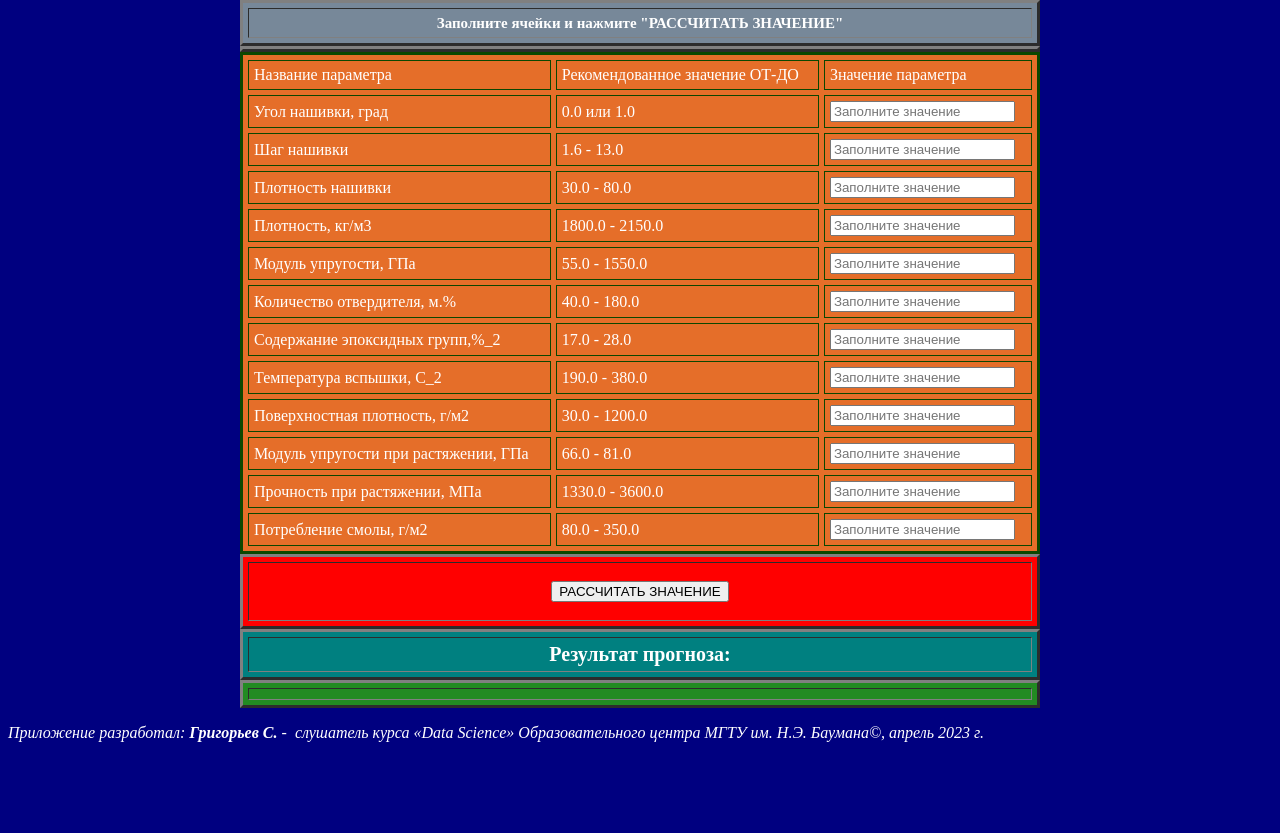
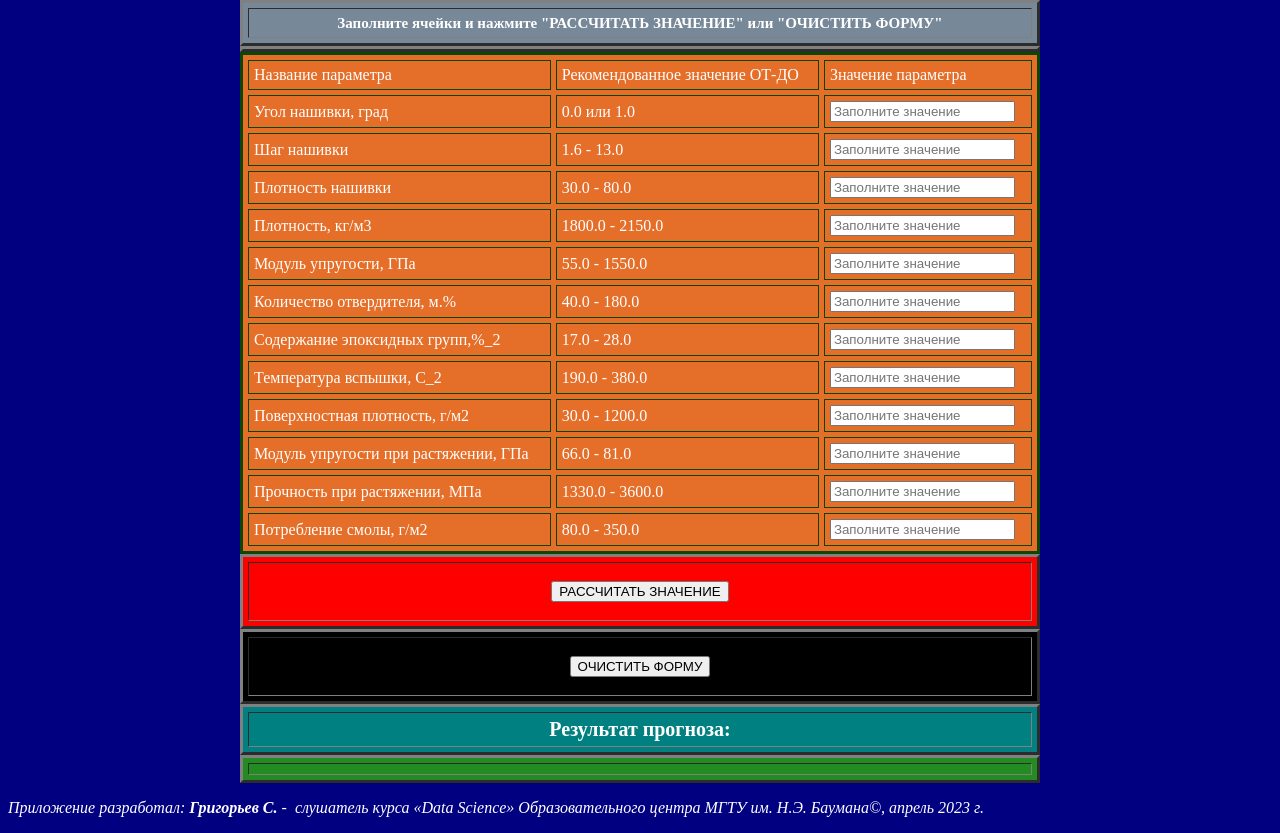
Before and after one commit to Grain1963/MHTS_Diploma, a Python web app: template Diploma_block5_flask/templates/main.html in a window 1280 px wide. Shown: the part 142-975 px from the top of the page. Before the commit the page ends 884 px from the top, so only its background shows below. Run offline with Jinja, Linux system fonts and the light colour scheme; the template is opened without the code that fills it, so the values that code supplies are empty.

Commit message:
Add files via upload
Поправлены отступы

```diff
--- a/Diploma_block5_flask/templates/main.html
+++ b/Diploma_block5_flask/templates/main.html
@@ -3,7 +3,9 @@
 <html>
 <head>
     <meta http-equiv="Content-Type" content="text/html; charset=utf-8">
-<h3 class="text-muted"><span style="color:#ffffff;"><span style="font-size: 20px;"><span style="font-family: Times New Roman,Times,serif;"><em>Проект 'Композиционные материалы'</em></span></span></span></h3>
+    <h3 class="text-muted"><span style="color:#ffffff;"><span style="font-size: 20px;"><span style="font-family: Times New Roman,Times,serif;"><em>Проект 'Композиционные материалы'</em></span></span></span>
+    </h3>
+
     <table align="center" bgcolor="Teal" border="3" cellpadding="5" cellspacing="5" dir="ltr" width="800px">
 	<tbody>
 		<tr>
@@ -16,92 +18,101 @@
     <table align="center" bgcolor="LightSlateGray" border="3" cellpadding="5" cellspacing="5" dir="ltr" width="800px">
 	    <tbody>
 		<tr>
-			<th><span style="font-size: 15px;"><span style="font-family: Times New Roman,Times,serif;"><span style="color: #ffffff;">Заполните ячейки и нажмите &quot;РАССЧИТАТЬ ЗНАЧЕНИЕ&quot;</span></span></span></th>
+			<th><span style="font-size: 15px;"><span style="font-family: Times New Roman,Times,serif;"><span style="color: #ffffff;">Заполните ячейки и нажмите &quot;РАССЧИТАТЬ ЗНАЧЕНИЕ&quot; или &quot;ОЧИСТИТЬ ФОРМУ&quot; </span></span></span></th>
 		</tr>
 	</tbody>
     </table>
 </head>
- <body><table align="center" bgcolor="#a2541" border="3" cellpadding="5" cellspacing="5" dir="ltr" width="800px">
-    <form action="" method="post">
+
+ <body>
+	<table align="center" bgcolor="#a2541" border="3" cellpadding="5" cellspacing="5" dir="ltr" width="800px">
+    <form method="post" action="">
     <table align="center" bgcolor="#e56e29" border="3" bordercolor="#0b4700" cellpadding="5" cellspacing="5" width="800px">
 	<tbody>
         <tr>
-			<td><span style="font-size: 16px;"><span style="font-family: Times New Roman,Times,serif;"><span style="color:#ffffff;"><label>Название параметра</label> </span></span></span></td>
-            <td><span style="font-size: 16px;"><span style="font-family: Times New Roman,Times,serif;"><span style="color:#ffffff;"><label>Рекомендованное значение ОТ-ДО</label> </span></span></span></td>
-            <td><span style="font-size: 16px;"><span style="font-family: Times New Roman,Times,serif;"><span style="color:#ffffff;"><label>Значение параметра</label> </span></span></span></td>
+			<td><span style="font-size: 16px;"><span style="font-family: Times New Roman,Times,serif;"><span style="color:#ffffff;"><label>Название параметра</label> </span></td>
+            <td><span style="font-size: 16px;"><span style="font-family: Times New Roman,Times,serif;"><span style="color:#ffffff;"><label>Рекомендованное значение ОТ-ДО</label> </span></td>
+            <td><span style="font-size: 16px;"><span style="font-family: Times New Roman,Times,serif;"><span style="color:#ffffff;"><label>Значение параметра</label> </span></td>
 		</tr>
         <tr>
 			<td><span style="font-size: 16px;"><span style="font-family: Times New Roman,Times,serif;"><span style="color:#ffffff;"><label for="param1">Угол нашивки, град</label> </span></span></span></td>
             <td><span style="font-size: 16px;"><span style="font-family: Times New Roman,Times,serif;"><span style="color:#ffffff;"><label> 0.0 или 1.0</label> </span></span></span></td>
-			<td><span style="font-size: 16px;"><span style="font-family: Times New Roman,Times,serif;"><input name="param1" placeholder="Заполните значение" type="float" /></span></span></td>
+			<td><span style="font-size: 16px;"><span style="font-family: Times New Roman,Times,serif;"><input name="param1" placeholder="Заполните значение" type="float" required/></span></span></td>
 		</tr>
 		<tr>
 			<td><span style="font-size: 16px;"><span style="font-family: Times New Roman,Times,serif;"><span style="color:#ffffff;"><label for="param2">Шаг нашивки</label></span></span></span></td>
             <td><span style="font-size: 16px;"><span style="font-family: Times New Roman,Times,serif;"><span style="color:#ffffff;"><label> 1.6 - 13.0</label> </span></span></span></td>
-			<td><span style="font-size: 16px;"><span style="font-family: Times New Roman,Times,serif;"><input name="param2" placeholder="Заполните значение" type="float" /></span></span></td>
+			<td><span style="font-size: 16px;"><span style="font-family: Times New Roman,Times,serif;"><input name="param2" placeholder="Заполните значение" type="float" required/></span></span></td>
 		</tr>
 		<tr>
 			<td><span style="font-size: 16px;"><span style="font-family: Times New Roman,Times,serif;"><span style="color:#ffffff;"><label for="param3">Плотность нашивки</label></span></span></span></td>
             <td><span style="font-size: 16px;"><span style="font-family: Times New Roman,Times,serif;"><span style="color:#ffffff;"><label> 30.0 - 80.0</label> </span></span></span></td>
-			<td><span style="font-size: 16px;"><span style="font-family: Times New Roman,Times,serif;"><input name="param3" placeholder="Заполните значение" type="float" /></span></span></td>
+			<td><span style="font-size: 16px;"><span style="font-family: Times New Roman,Times,serif;"><input name="param3" placeholder="Заполните значение" type="float" required/></span></span></td>
 		</tr>
 		<tr>
 			<td><span style="font-size: 16px;"><span style="font-family: Times New Roman,Times,serif;"><span style="color:#ffffff;"><label for="param4">Плотность, кг/м3</label></span></span></span></td>
             <td><span style="font-size: 16px;"><span style="font-family: Times New Roman,Times,serif;"><span style="color:#ffffff;"><label> 1800.0 - 2150.0</label> </span></span></span></td>
-			<td><span style="font-size: 16px;"><span style="font-family: Times New Roman,Times,serif;"><input name="param4" placeholder="Заполните значение" type="float" /></span></span></td>
+			<td><span style="font-size: 16px;"><span style="font-family: Times New Roman,Times,serif;"><input name="param4" placeholder="Заполните значение" type="float" required/></span></span></td>
 		</tr>
 		<tr>
 			<td><span style="font-size: 16px;"><span style="font-family: Times New Roman,Times,serif;"><span style="color:#ffffff;"><label for="param5">Модуль упругости, ГПа</label></span></span></span></td>
             <td><span style="font-size: 16px;"><span style="font-family: Times New Roman,Times,serif;"><span style="color:#ffffff;"><label> 55.0 - 1550.0</label> </span></span></span></td>
-			<td><span style="font-size: 16px;"><span style="font-family: Times New Roman,Times,serif;"><input name="param5" placeholder="Заполните значение" type="float" /></span></span></td>
+			<td><span style="font-size: 16px;"><span style="font-family: Times New Roman,Times,serif;"><input name="param5" placeholder="Заполните значение" type="float" required/></span></span></td>
 		</tr>
 		<tr>
 			<td><span style="font-size: 16px;"><span style="font-family: Times New Roman,Times,serif;"><span style="color:#ffffff;"><label for="param6">Количество отвердителя, м.%</label> </span></span></span></td>
             <td><span style="font-size: 16px;"><span style="font-family: Times New Roman,Times,serif;"><span style="color:#ffffff;"><label> 40.0 - 180.0</label> </span></span></span></td>
-			<td><span style="font-size: 16px;"><span style="font-family: Times New Roman,Times,serif;"><input name="param6" placeholder="Заполните значение" type="float" /></span></span></td>
+			<td><span style="font-size: 16px;"><span style="font-family: Times New Roman,Times,serif;"><input name="param6" placeholder="Заполните значение" type="float" required/></span></span></td>
 		</tr>
 		<tr>
 			<td><span style="font-size: 16px;"><span style="font-family: Times New Roman,Times,serif;"><span style="color:#ffffff;"><label for="param7">Содержание эпоксидных групп,%_2</label> </span></span></span></td>
             <td><span style="font-size: 16px;"><span style="font-family: Times New Roman,Times,serif;"><span style="color:#ffffff;"><label> 17.0 - 28.0</label> </span></span></span></td>
-			<td><span style="font-size: 16px;"><span style="font-family: Times New Roman,Times,serif;"><input name="param7" placeholder="Заполните значение" type="float" /></span></span></td>
+			<td><span style="font-size: 16px;"><span style="font-family: Times New Roman,Times,serif;"><input name="param7" placeholder="Заполните значение" type="float" required/></span></span></td>
 		</tr>
 		<tr>
 			<td><span style="font-size: 16px;"><span style="font-family: Times New Roman,Times,serif;"><span style="color:#ffffff;"><label for="param8">Температура вспышки, С_2</label></span></span></span></td>
             <td><span style="font-size: 16px;"><span style="font-family: Times New Roman,Times,serif;"><span style="color:#ffffff;"><label> 190.0 - 380.0</label> </span></span></span></td>
-			<td><span style="font-size: 16px;"><span style="font-family: Times New Roman,Times,serif;"><input name="param8" placeholder="Заполните значение" type="float" /></span></span></span></td>
+			<td><span style="font-size: 16px;"><span style="font-family: Times New Roman,Times,serif;"><input name="param8" placeholder="Заполните значение" type="float" required/></span></span></span></td>
 		</tr>
 		<tr>
 			<td><span style="font-size: 16px;"><span style="font-family: Times New Roman,Times,serif;"><span style="color:#ffffff;"><label for="param9">Поверхностная плотность, г/м2</label> </span></span></span></td>
             <td><span style="font-size: 16px;"><span style="font-family: Times New Roman,Times,serif;"><span style="color:#ffffff;"><label> 30.0 - 1200.0</label> </span></span></span></td>
-			<td><span style="font-size: 16px;"><span style="font-family: Times New Roman,Times,serif;"><input name="param9" placeholder="Заполните значение" type="float" /></span></span></td>
+			<td><span style="font-size: 16px;"><span style="font-family: Times New Roman,Times,serif;"><input name="param9" placeholder="Заполните значение" type="float" required/></span></span></td>
 		</tr>
 		<tr>
 			<td><span style="font-size: 16px;"><span style="font-family: Times New Roman,Times,serif;"><span style="color:#ffffff;"><label for="param10">Модуль упругости при растяжении, ГПа</label></span></span></span></td>
             <td><span style="font-size: 16px;"><span style="font-family: Times New Roman,Times,serif;"><span style="color:#ffffff;"><label> 66.0 - 81.0</label> </span></span></span></td>
-			<td><span style="font-size: 16px;"><span style="font-family: Times New Roman,Times,serif;"><input name="param10" placeholder="Заполните значение" type="float" /></span></span></td>
+			<td><span style="font-size: 16px;"><span style="font-family: Times New Roman,Times,serif;"><input name="param10" placeholder="Заполните значение" type="float" required/></span></span></td>
 		</tr>
 		<tr>
 			<td><span style="font-size: 16px;"><span style="font-family: Times New Roman,Times,serif;"><span style="color:#ffffff;"><label for="param11">Прочность при растяжении, МПа</label></span></span></span></td>
             <td><span style="font-size: 16px;"><span style="font-family: Times New Roman,Times,serif;"><span style="color:#ffffff;"><label> 1330.0 - 3600.0</label> </span></span></span></td>
-			<td><span style="font-size: 16px;"><span style="font-family: Times New Roman,Times,serif;"><input name="param11" placeholder="Заполните значение" type="float" /></span></span></td>
+			<td><span style="font-size: 16px;"><span style="font-family: Times New Roman,Times,serif;"><input name="param11" placeholder="Заполните значение" type="float" required/></span></span></td>
 		</tr>
 		<tr>
 			<td><span style="font-size: 16px;"><span style="font-family: Times New Roman,Times,serif;"><span style="color:#ffffff;"><label for="param12">Потребление смолы, г/м2</label></span></span></span></td>
             <td><span style="font-size: 16px;"><span style="font-family: Times New Roman,Times,serif;"><span style="color:#ffffff;"><label> 80.0 - 350.0</label> </span></span></span></td>
-			<td><span style="font-size: 16px;"><span style="font-family: Times New Roman,Times,serif;"><input name="param12" placeholder="Заполните значение" type="float" /></span></span></td>
+			<td><span style="font-size: 16px;"><span style="font-family: Times New Roman,Times,serif;"><input name="param12" placeholder="Заполните значение" type="float" required/></span></span></td>
 		</tr>
 	    </tbody>
     </table>
-    </form>
     <table align="center" bgcolor="Red" border="3" cellpadding="5" cellspacing="5" width="800px">
 	<tbody>
 		<tr>
 			<td style="text-align: center;"><span style="font-size: 13px;"><span style="font-family: Times New Roman,Times,serif;"><span style="font-size: 13px;"><span style="font-family: Times New Roman,Times,serif;"><p>
 			<input type="submit" value="РАССЧИТАТЬ ЗНАЧЕНИЕ">
-            </p></span></span></span></span></td>
 		</tr>
 	</tbody>
     </table>
+    <table align="center" bgcolor="Black" border="3" cellpadding="5" cellspacing="5" width="800px">
+	<tbody>
+		<tr>
+			<td style="text-align: center;"><span style="font-size: 13px;"><span style="font-family: Times New Roman,Times,serif;"><span style="font-size: 13px;"><span style="font-family: Times New Roman,Times,serif;"><p>
+			<button type="reset">ОЧИСТИТЬ ФОРМУ</button>
+		</tr>
+	</tbody>
+    </table>
+
 	<table align="center" bgcolor="Teal" border="3" cellpadding="5" cellspacing="5" width="800px">
 	<tbody>
 		<tr>
@@ -109,7 +120,6 @@
 		</tr>
 	</tbody>
     </table>
-
     <table align="center" bgcolor="ForestGreen" border="3" cellpadding="5" cellspacing="5" width="800px">
 	<tbody>
 		<tr>
@@ -120,7 +130,7 @@
 		</tr>
 	</tbody>
     </table>
-
+    </form>
 <div>
 <p><span style="color:#ffffff;"><span style="font-family: Times New Roman,Times,serif;"><span class="footer"><em>Приложение разработал:</em></span></span>
 	<span style="font-family: Times New Roman,Times,serif;"><span class="footer"><em><strong>Григорьев С.</strong> -&nbsp;
```
Lines whose indentation alone changed are shown as unchanged.
